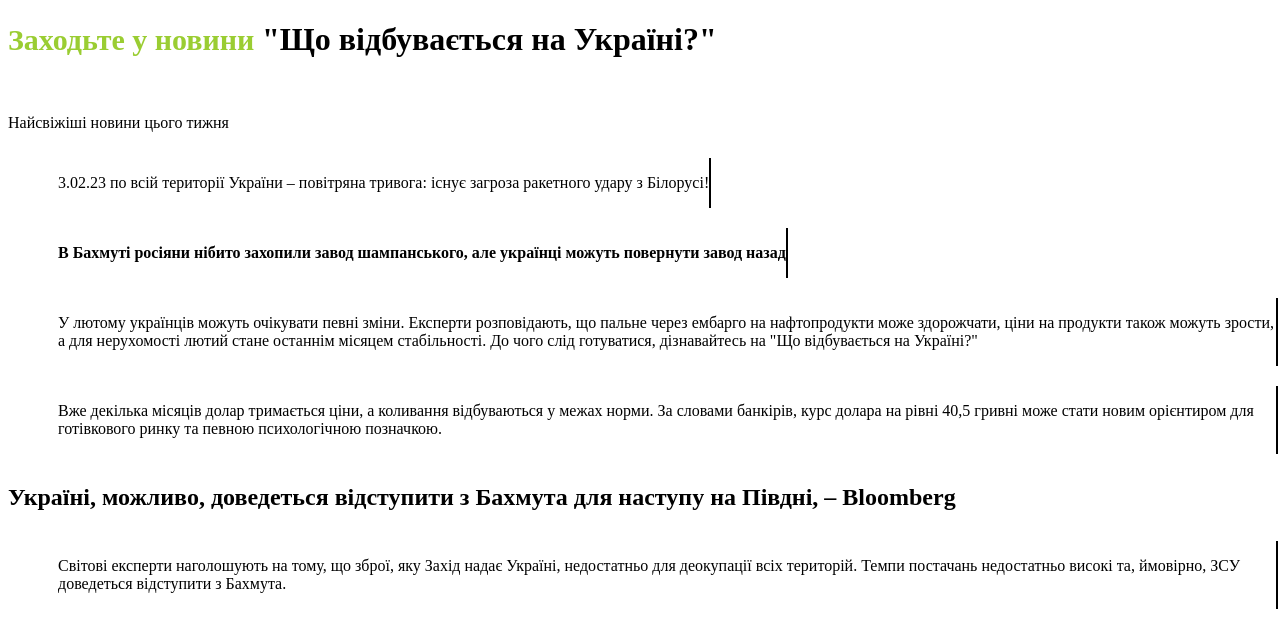
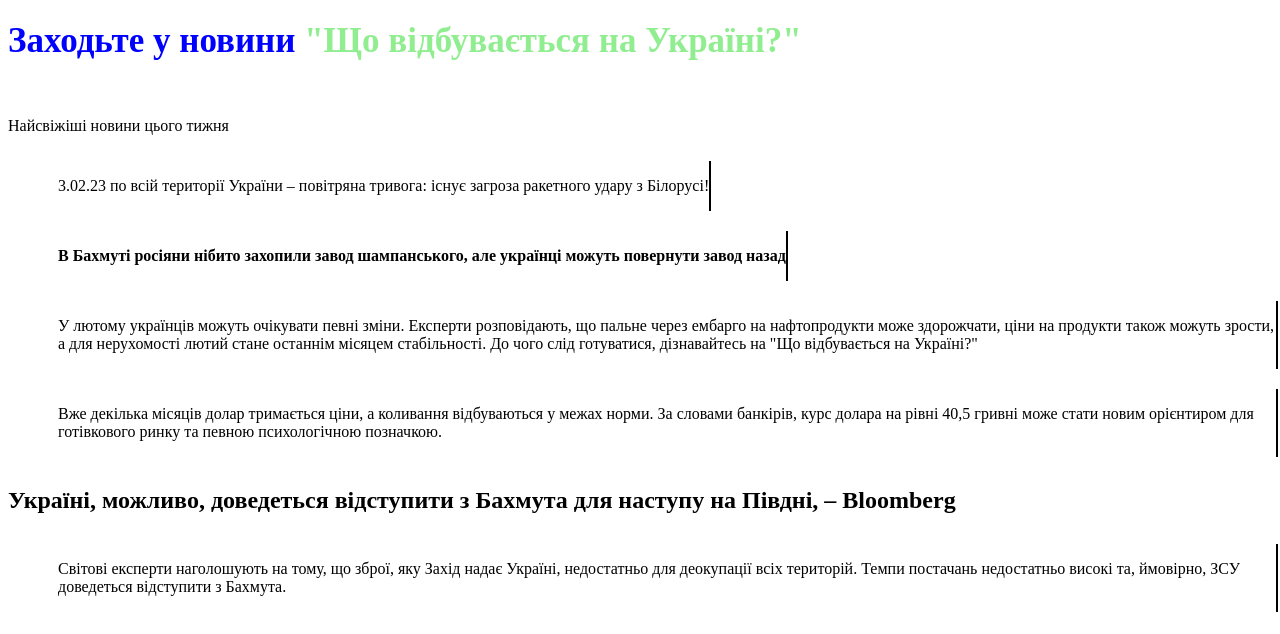
Before and after one commit to LevDer2/GoIteens, a plain HTML site: page index.html in a window 1280 px wide. Drawn offline with Linux system fonts and the light colour scheme; a script that the page names is missing.

Commit message:
Update style.css

```diff
--- a/style.css
+++ b/style.css
@@ -1,13 +1,16 @@
 html, body {
   height: 100%;
   width: 100%;
+}
+span{
+  font-size: 35px;
+  color: blue;
+}
+t{
+  font-size: 35px;
+  color: lightgreen;
 }
 li{
   display: inline-block;
   margin: 10px;
   border-right: 2px solid black;
-}
-span{
-  font-size: 30px;
-  color: yellowgreen;
-}
```
